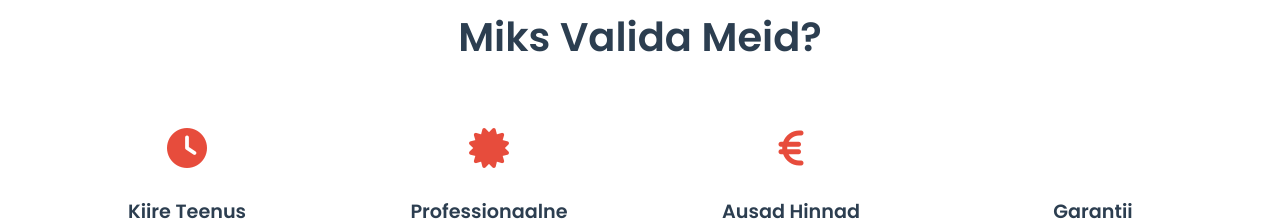
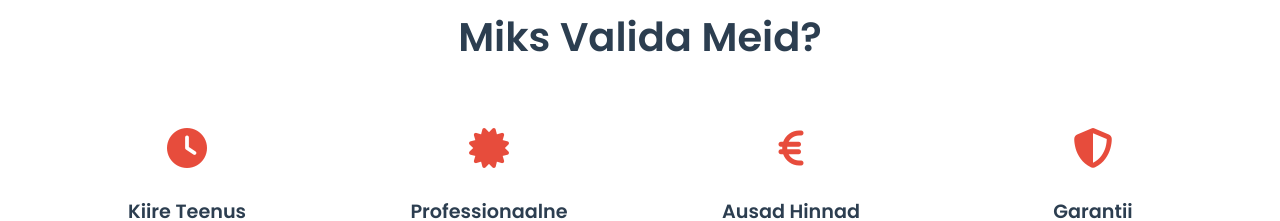
Before and after one commit to karlzaar/lukuabi123-redesign, a plain HTML site: page index.html in a window 1280 px wide. Shown: the part 1700-1921 px from the top of the page. Drawn offline with Linux system fonts and the light colour scheme.

Commit message:
Fix Garantii icon - use fa-shield-alt instead of fa-shield-check

```diff
--- a/index.html
+++ b/index.html
@@ -759,7 +759,7 @@
 
                 <div class="feature">
                     <div class="feature-icon">
-                        <i class="fas fa-shield-check"></i>
+                        <i class="fas fa-shield-alt"></i>
                     </div>
                     <h4>
                         <span class="lang-content active" data-lang="et">Garantii</span>
```
